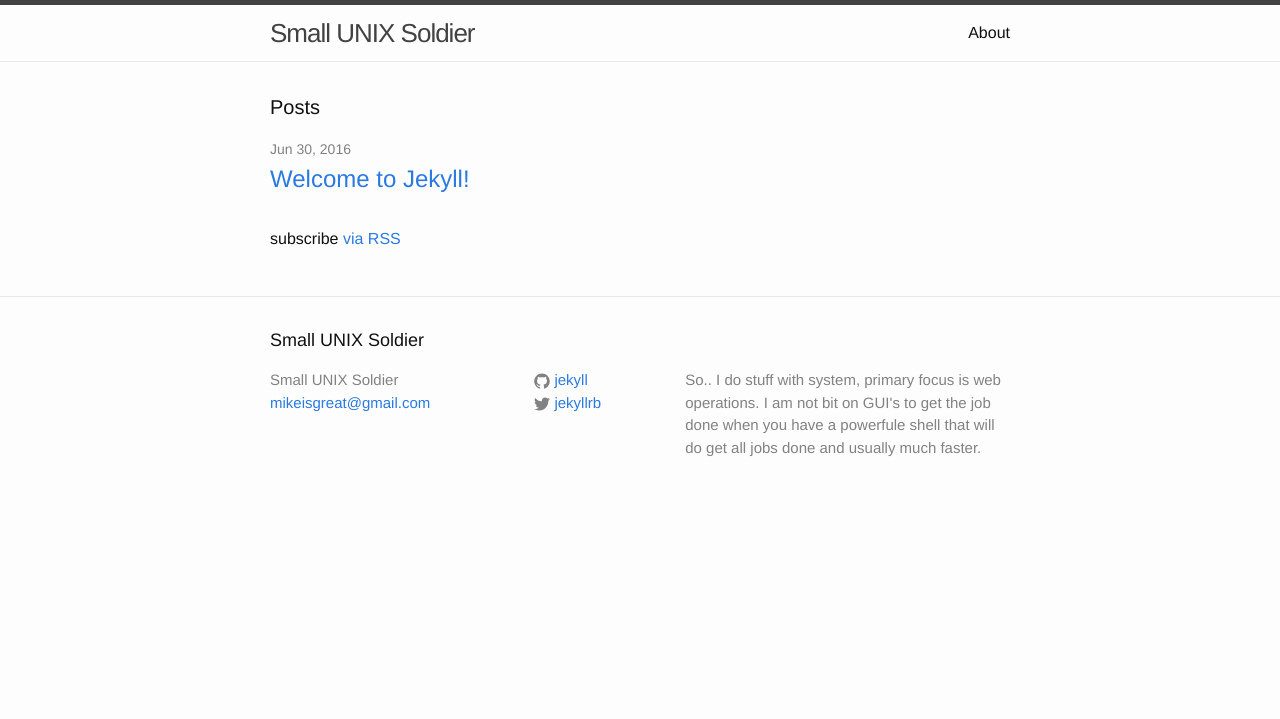
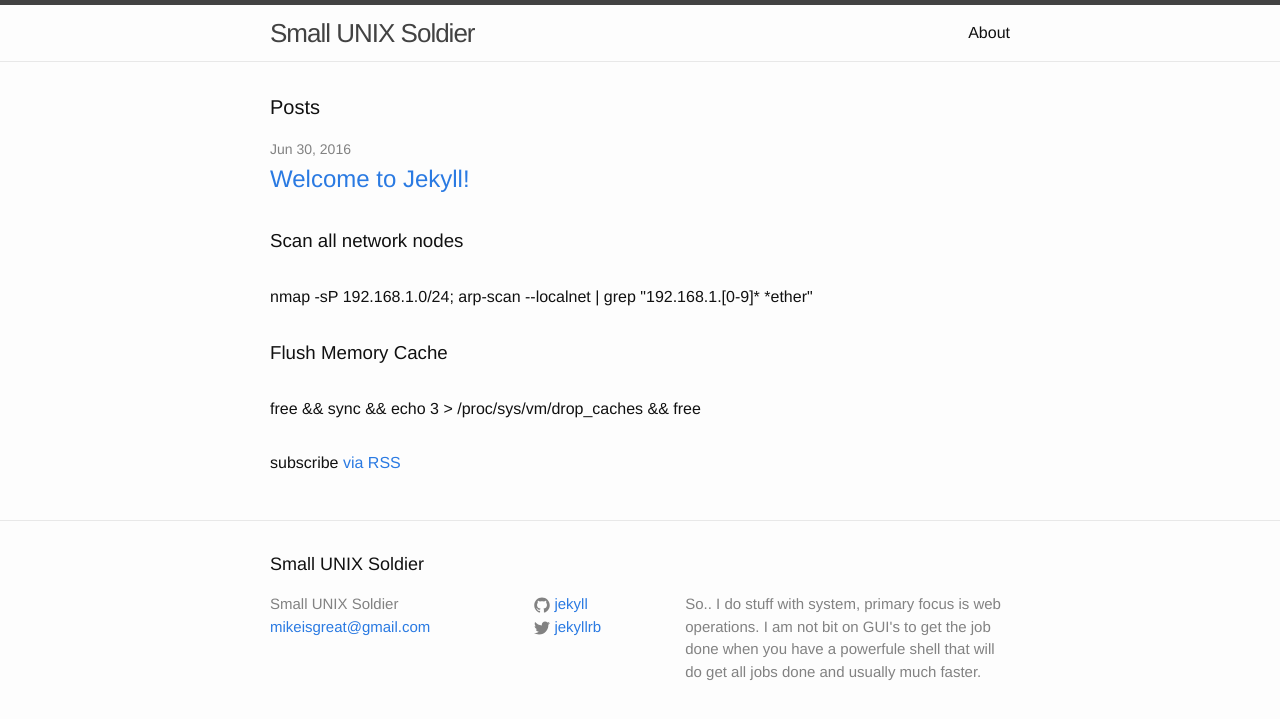
Before and after one commit to fleas/fleas.github.io, a Jekyll site: the page built from index.html, in a window 1280 px wide. Shown: the top 719 px of the page. Built offline with Jekyll 4.4.1, drawn with Linux system fonts in a browser that asks for light colours.

Commit message:
test a list with links

```diff
--- a/index.html
+++ b/index.html
@@ -17,6 +17,12 @@ layout: default
       </li>
     {% endfor %}
   </ul>
+  <ul class="post-list">
+  <li><h3> Scan all network nodes </h3></li>
+  <li>nmap -sP 192.168.1.0/24; arp-scan --localnet  | grep "192.168.1.[0-9]* *ether"</li>
+  <li><h3> Flush Memory Cache </h3></li>
+  <li>free && sync && echo 3 > /proc/sys/vm/drop_caches && free </li>
+  </ul>
 
   <p class="rss-subscribe">subscribe <a href="{{ "/feed.xml" | prepend: site.baseurl }}">via RSS</a></p>
 
```
